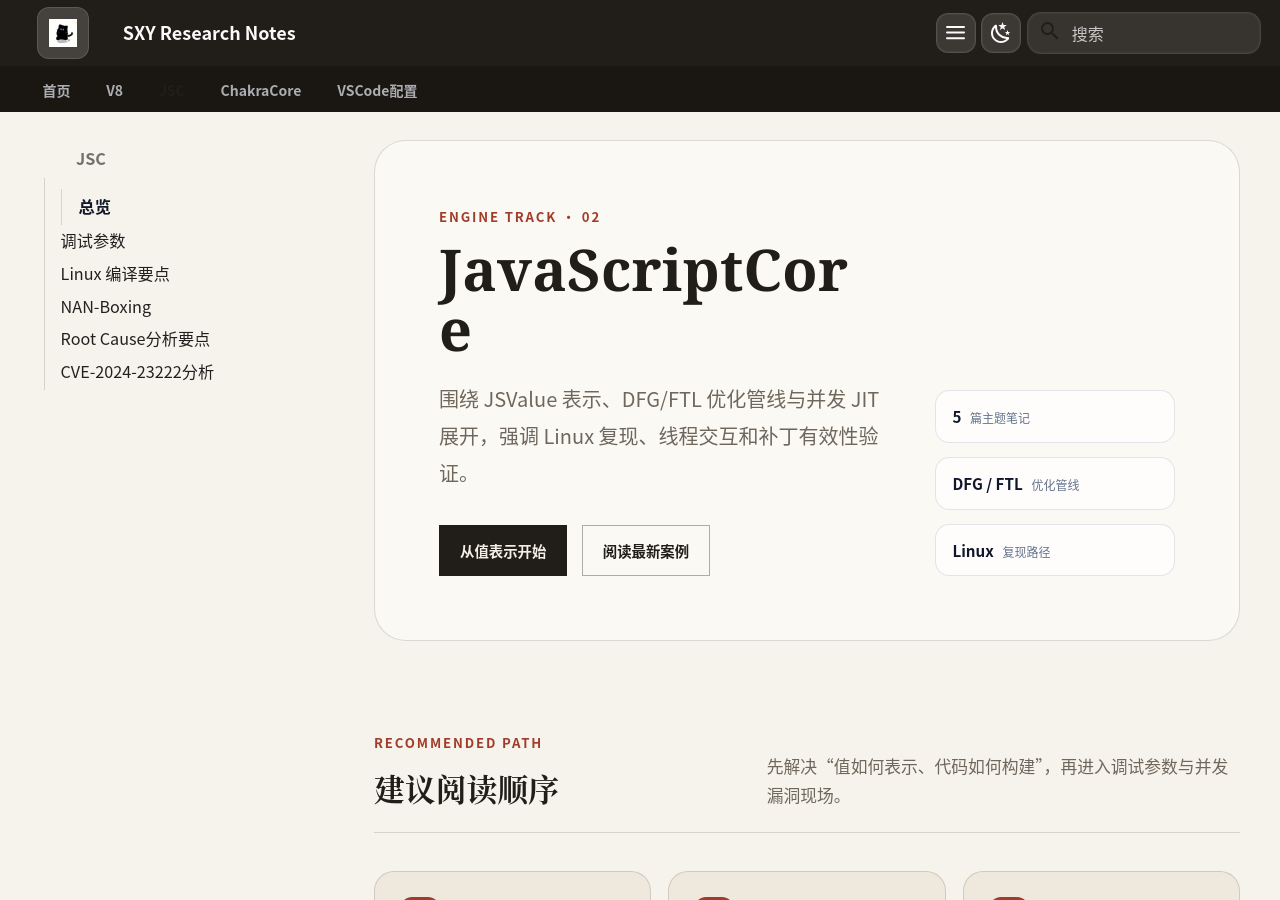
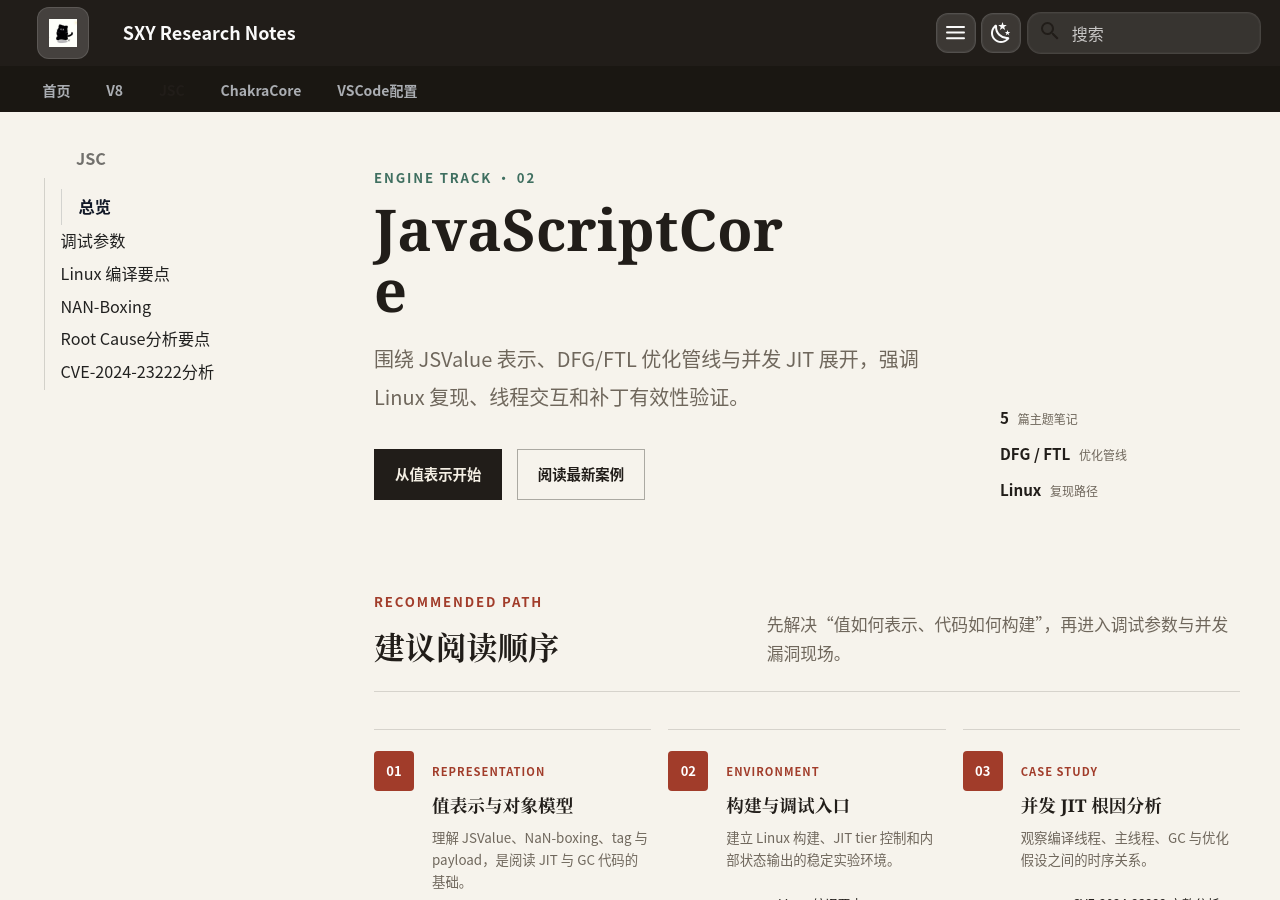
Before and after one commit to jamezx32/jamezx32.github.io, an MkDocs documentation site: the page built from docs/jsc/index.md, in a window 1280 px wide and 900 px high. Built offline with MkDocs 1.6.1 and Material for MkDocs 9.7.7, drawn with Linux system fonts in a browser that asks for light colours.

Commit message:
De-box overview and homepage layouts, fix light-mode footer/tags
- Overview pages: remove the big rounded gradient hero card, white stat
  pills, boxed path steps and card-grid articles; replace with open
  editorial sections, hairline top rules and square index badges
- Engine accents move to the warm palette (v8 brick, jsc pine, chakra
  ochre); eyebrows and labels pick up the per-engine accent
- Footer: light-mode text now explicit warm-light on the ink bar (was
  inheriting dark body text on a dark background)
- Homepage: path steps use a 1px hairline like the rest of the page
- Neutralize leftover scheme-scoped !important box overrides
- Bump CSS v59

```diff
--- a/docs/stylesheets/extra.css
+++ b/docs/stylesheets/extra.css
@@ -1327,8 +1327,7 @@
     border-radius: 999px;
   }
 
-  .overview-hero, .overview-band__panel, .overview-card {
-    border-radius: 1.12rem;
+  .overview-band__panel, .overview-card {
     padding-left: 0.92rem;
     padding-right: 0.92rem;
   }
@@ -2324,11 +2323,9 @@
   margin-bottom: 0.48rem;
 }
 
-.overview-hero, .overview-band__panel, .overview-card {
-  border: 1px solid rgba(33, 29, 25, 0.16);
-  border-radius: 1.3rem;
-  background: rgba(255, 255, 255, 0.74);
-  box-shadow: 0 1px 0 rgba(255, 255, 255, 0.7), 0 16px 32px rgba(33, 29, 25, 0.08);
+.overview-band__panel, .overview-card {
+  border: 0;
+  background: transparent;
 }
 
 .overview-link-list {
@@ -2390,14 +2387,9 @@
 
 .overview-hero {
   margin: 0 0 1.15rem;
-  padding: clamp(2rem, 5vw, 4.6rem);
+  padding: clamp(0.6rem, 2vw, 1.4rem) 0 0;
   position: relative;
-  overflow: hidden;
-  color: #dce7f6;
-  background: radial-gradient(circle at 94% 10%, color-mix(in srgb, var(--overview-accent, var(--site-editorial-blue)) 34%, transparent), transparent 38%), linear-gradient(135deg, #081322, #111f34);
-  border: 1px solid rgba(33, 29, 25, 0.17);
-  border-radius: 1.6rem;
-  box-shadow: 0 1.5rem 4rem rgba(4, 10, 22, 0.17);
+  color: var(--site-editorial-ink);
   display: grid;
   grid-template-columns: minmax(0, 1fr) auto;
   align-items: end;
@@ -2458,11 +2450,7 @@
   padding: 0.98rem 1rem 1rem;
 }
 
-[data-md-color-scheme="slate"] .overview-hero, [data-md-color-scheme="slate"] .overview-band__panel, [data-md-color-scheme="slate"] .overview-card {
-  border-color: rgba(33, 29, 25, 0.16);
-  background: rgba(15, 23, 42, 0.36);
-  box-shadow: 0 1px 0 rgba(255, 255, 255, 0.04), 0 14px 30px rgba(2, 6, 23, 0.14);
-}
+
 
 [data-md-color-scheme="slate"] .overview-hero__eyebrow, [data-md-color-scheme="slate"] .overview-band__eyebrow, [data-md-color-scheme="slate"] .overview-section__eyebrow, [data-md-color-scheme="slate"] .overview-card__eyebrow {
   color: #b7c3d3;
@@ -2725,6 +2713,10 @@
 .md-footer-meta {
   background: transparent;
   padding: 0;
+}
+
+.md-footer .md-typeset {
+  color: rgba(236, 231, 219, 0.78);
 }
 
 .md-footer .md-grid, .md-footer-meta__inner, .md-footer-meta__inner.md-grid {
@@ -2875,7 +2867,7 @@
 .home-section__eyebrow, .overview-section__eyebrow, .overview-hero__eyebrow {
   display: block;
   margin-bottom: 0.48rem;
-  color: var(--site-editorial-blue);
+  color: var(--overview-accent, var(--site-editorial-blue));
   font-size: 0.66rem;
   font-weight: 800;
   letter-spacing: 0.14em;
@@ -3052,32 +3044,16 @@
 
 .overview-article {
   position: relative;
-  overflow: hidden;
-  min-height: 14rem;
-  padding: 1.5rem;
+  padding: 1.05rem 0 0.4rem;
   color: var(--site-editorial-ink) !important;
   text-decoration: none !important;
-  background: var(--site-editorial-surface);
-  border: 1px solid var(--site-editorial-line);
-  border-radius: var(--site-editorial-radius);
-  transition: transform 180ms ease, border-color 180ms ease, box-shadow 180ms ease;
+  border-top: 1px solid var(--site-editorial-line);
   --card-accent: var(--overview-accent, var(--site-editorial-blue));
   display: block;
-  padding-bottom: 3.8rem;
-}
-
-.overview-article::before {
-  position: absolute;
-  inset: 0 auto 0 0;
-  width: 3px;
-  background: var(--card-accent, var(--site-editorial-blue));
-  content: "";
-}
-
-.overview-article:hover {
-  border-color: color-mix(in srgb, var(--card-accent, var(--site-editorial-blue)) 38%, transparent);
-  box-shadow: var(--site-editorial-shadow);
-  transform: translateY(-4px);
+}
+
+.overview-article:hover h3 {
+  color: var(--card-accent, var(--site-editorial-blue));
 }
 
 .overview-article__meta {
@@ -3096,7 +3072,7 @@
 }
 
 .overview-article h3 {
-  margin: 3rem 0 0.75rem;
+  margin: 0.55rem 0 0.6rem;
   color: var(--site-editorial-ink);
   font-size: 1.2rem;
   letter-spacing: -0.025em;
@@ -3162,15 +3138,15 @@
 }
 
 .overview-hero--v8 {
-  --overview-accent: #4285f4;
+  --overview-accent: #a13c2a;
 }
 
 .overview-hero--jsc {
-  --overview-accent: #06b6d4;
+  --overview-accent: #3f6f60;
 }
 
 .overview-hero--chakra {
-  --overview-accent: #8b5cf6;
+  --overview-accent: #8a5a2a;
 }
 
 .overview-hero h1 {
@@ -3192,10 +3168,7 @@
 
 .overview-hero__facts div {
   min-width: 7.5rem;
-  padding: 0.7rem 0.82rem;
-  background: rgba(255, 255, 255, 0.055);
-  border: 1px solid rgba(255, 255, 255, 0.11);
-  border-radius: 0.75rem;
+  padding: 0;
 }
 
 .overview-hero__facts strong, .overview-hero__facts span {
@@ -3203,13 +3176,13 @@
 }
 
 .overview-hero__facts strong {
-  color: #f8fafc;
+  color: var(--site-editorial-ink);
   font-size: 0.78rem;
 }
 
 .overview-hero__facts span {
   margin-top: 0.23rem;
-  color: #9fafc5;
+  color: var(--site-editorial-muted);
   font-size: 0.59rem;
 }
 
@@ -3430,19 +3403,16 @@
 
 .overview-hero__facts > span {
   margin: 0;
-  padding: 0.72rem 0.82rem;
-  color: #9fafc5;
+  padding: 0;
+  color: var(--site-editorial-muted);
   font-size: 0.6rem;
   line-height: 1.45;
-  background: rgba(255, 255, 255, 0.055);
-  border: 1px solid rgba(255, 255, 255, 0.11);
-  border-radius: 0.72rem;
 }
 
 .overview-hero__facts > span strong {
   display: inline;
   margin-right: 0.3rem;
-  color: #f8fafc;
+  color: var(--site-editorial-ink);
   font-size: 0.76rem;
 }
 
@@ -3470,10 +3440,8 @@
   display: grid;
   grid-template-columns: auto minmax(0, 1fr);
   gap: 0.9rem;
-  padding: 1.25rem;
-  background: var(--site-editorial-soft);
-  border: 1px solid var(--site-editorial-line);
-  border-radius: 1rem;
+  padding: 1.05rem 0 0;
+  border-top: 1px solid var(--site-editorial-line);
 }
 
 .overview-path__index {
@@ -3485,7 +3453,7 @@
   font-size: 0.65rem;
   font-weight: 800;
   background: var(--overview-accent, var(--site-editorial-blue));
-  border-radius: 0.6rem;
+  border-radius: 0.2rem;
 }
 
 .overview-path__label, .overview-article__type {
@@ -3537,7 +3505,7 @@
 }
 
 .overview-article--featured {
-  --card-accent: #06b6d4;
+  --card-accent: #a13c2a;
 }
 
 .home-simple {
@@ -3737,8 +3705,8 @@
   grid-template-columns: auto minmax(0, 1fr);
   gap: 0.8rem;
   margin: 0;
-  padding: 1.2rem 0 0;
-  border-top: 2px solid var(--site-editorial-line);
+  padding: 1.05rem 0 0;
+  border-top: 1px solid var(--site-editorial-line);
 }
 
 .home-simple__path li > span {
@@ -3849,10 +3817,7 @@
 }
 
 [data-md-color-scheme="default"] .overview-hero {
-  color: #334155;
-  background: radial-gradient( circle at 94% 10%, color-mix(in srgb, var(--overview-accent, var(--site-editorial-blue)) 18%, transparent), transparent 40% ), linear-gradient(135deg, #fbfdff 0%, #f2f7ff 58%, #eaf2ff 100%);
-  border-color: rgba(59, 130, 246, 0.18);
-  box-shadow: 0 1.4rem 3.5rem rgba(51, 65, 85, 0.12);
+  color: var(--site-editorial-ink);
 }
 
 [data-md-color-scheme="default"] .overview-hero h1 {
@@ -3860,7 +3825,7 @@
 }
 
 [data-md-color-scheme="default"] .overview-hero__eyebrow {
-  color: var(--site-editorial-blue);
+  color: var(--overview-accent, var(--site-editorial-blue));
 }
 
 [data-md-color-scheme="default"] .overview-hero__summary {
@@ -3868,13 +3833,11 @@
 }
 
 [data-md-color-scheme="default"] .overview-hero__facts > span {
-  color: #64748b;
-  background: rgba(255, 255, 255, 0.7);
-  border-color: rgba(100, 116, 139, 0.18);
+  color: var(--site-editorial-muted);
 }
 
 [data-md-color-scheme="default"] .overview-hero__facts > span strong {
-  color: #0f172a;
+  color: var(--site-editorial-ink);
 }
 
 [data-md-color-scheme="default"] .overview-hero .overview-button:not(.overview-button--primary) {
@@ -3958,8 +3921,8 @@
 }
 
 [data-md-color-scheme="default"] .overview-hero, [data-md-color-scheme="slate"] .overview-hero {
-  background: var(--site-editorial-surface) !important;
-  border: 1px solid var(--site-editorial-line);
+  background: transparent !important;
+  border: 0;
   box-shadow: none;
 }
 
--- a/mkdocs.yml
+++ b/mkdocs.yml
@@ -59,7 +59,7 @@
       custom_checkbox: true
 
 extra_css:
-  - stylesheets/extra.css?v=2026-09-08-v58
+  - stylesheets/extra.css?v=2026-09-08-v59
 
 nav:
   - 首页: index.md
```
